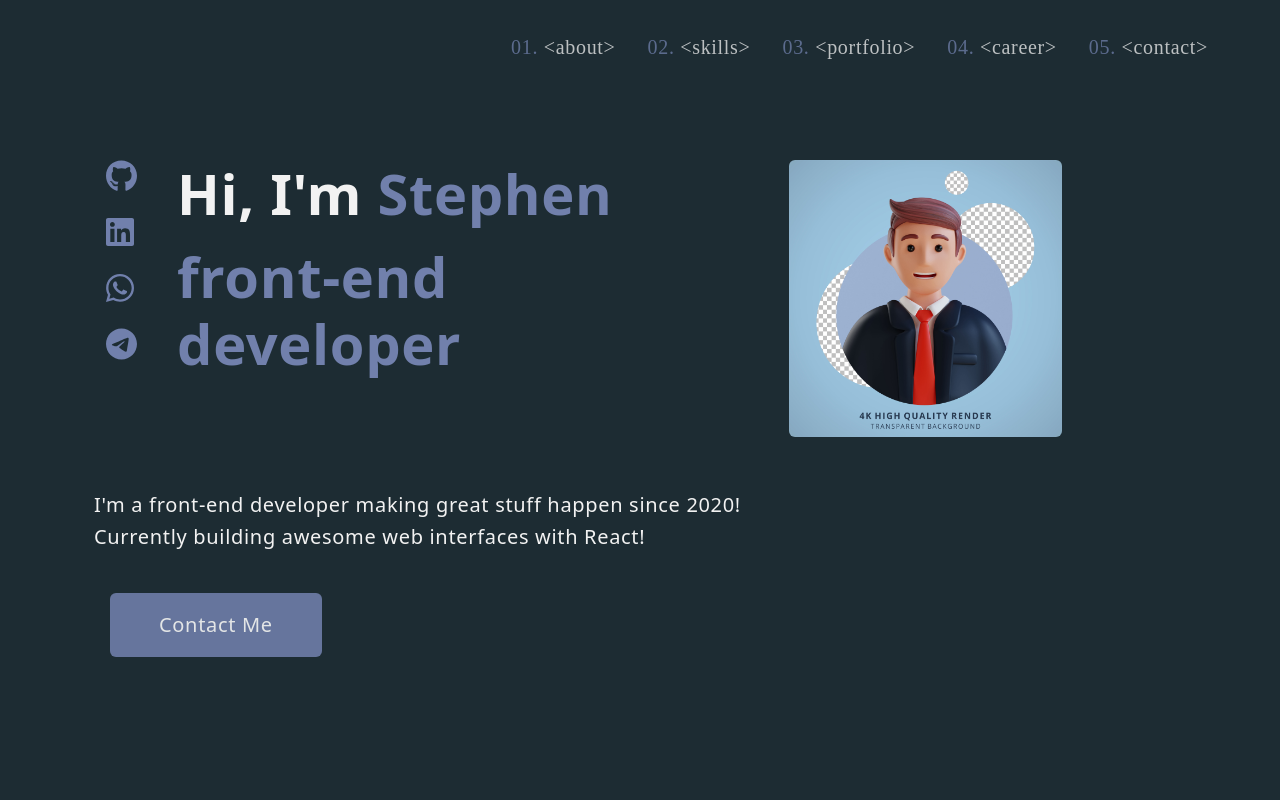
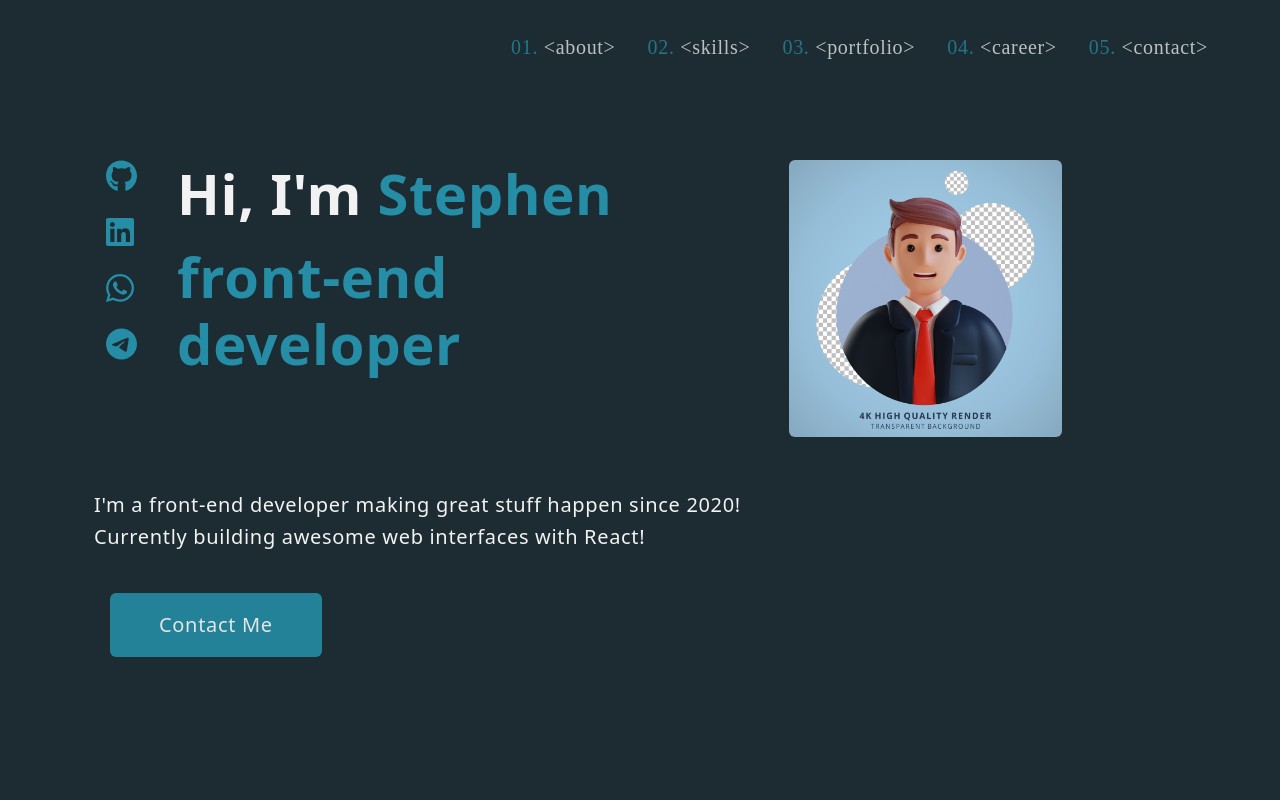
Before and after one commit to Kafolabi/portfolio, a React (Create React App) app: page / in a window 1280 px wide. Shown: the top 800 px of the page. Built offline with nearby package versions, Linux system fonts and the light colour scheme; a web font is replaced by a local one.

Commit message:
Update App.css

```diff
--- a/src/App.css
+++ b/src/App.css
@@ -5,7 +5,7 @@
   --bg-color-light: rgba(104, 62, 62, 0.116);
   --bg-color-dark: rgb(29,44,51);
 /*   --color-light: rgb(102, 107, 255); */
-  --color-light: rgb(113, 128, 172);
+  --color-light: rgb(37, 142, 166);
   --color-dark: rgb(0,209,199);
   --ff-primary: 'Calibre', sans-serif;
   --ff-secondary: 'Solway', serif;
```
